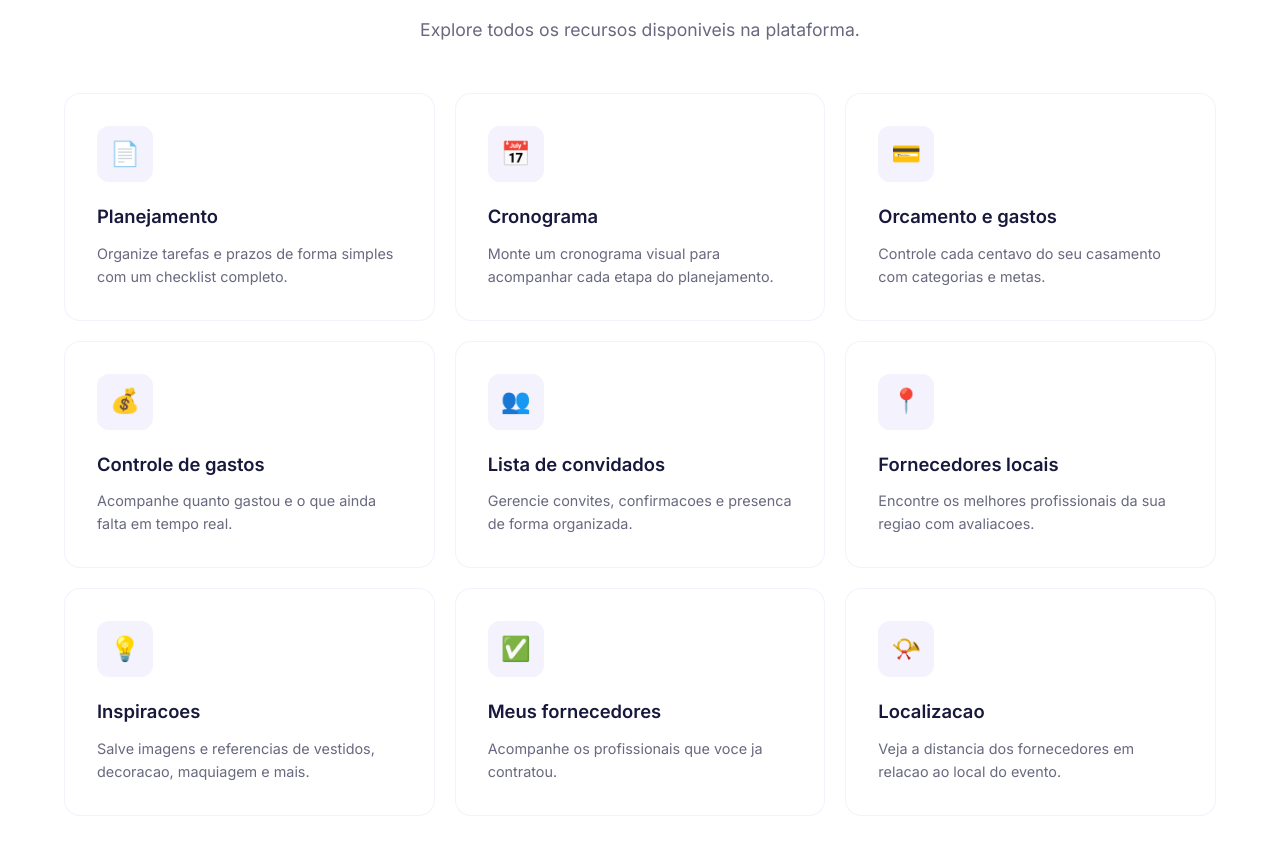
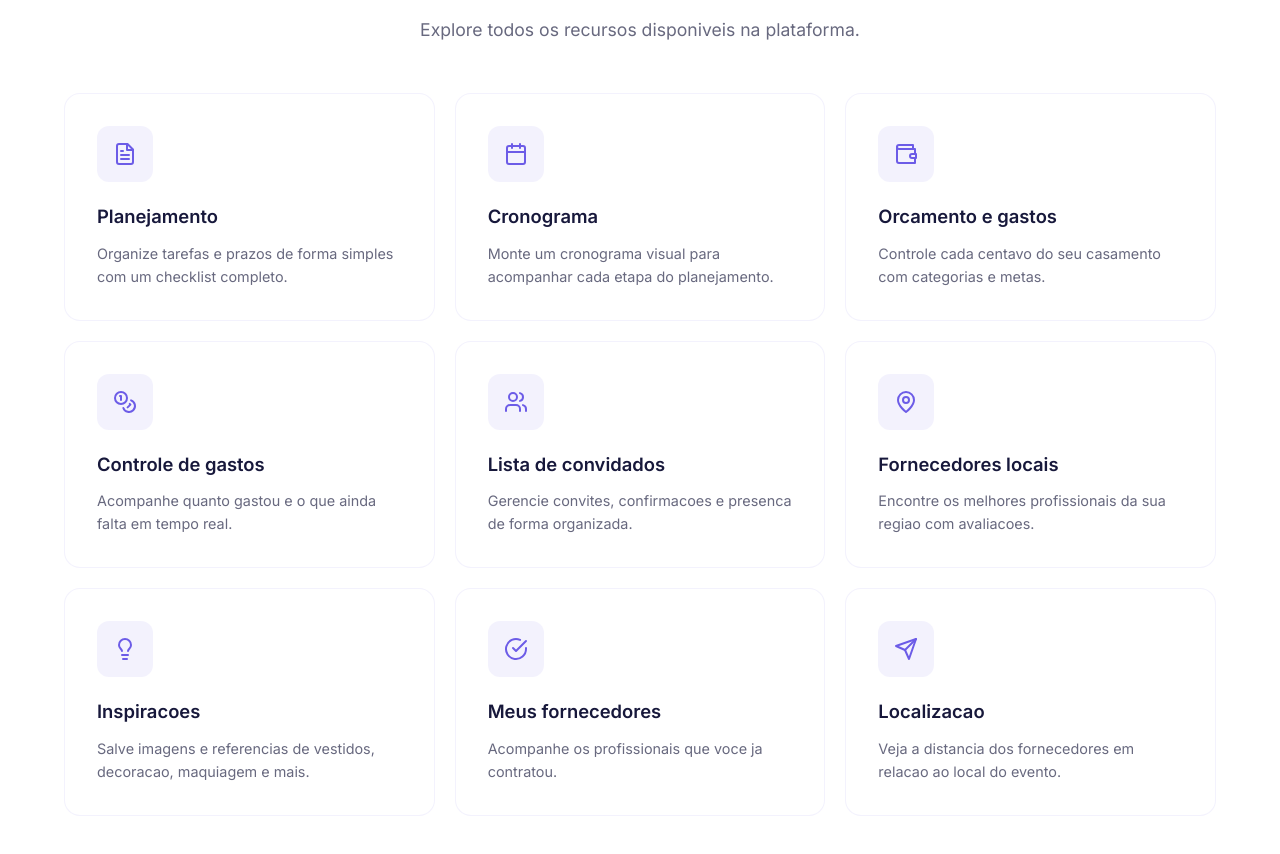
Before and after one commit to gabizdini/EnlaceWedding, a React (Vite) app: page /recursos in a window 1280 px wide. Shown: the part 552-1406 px from the top of the page. Built offline with nearby package versions, Linux system fonts and the light colour scheme.

Commit message:
feat: imagem página de inicio e troca de icones

```diff
--- a/src/components/BenefitCard/BenefitCard.css
+++ b/src/components/BenefitCard/BenefitCard.css
@@ -18,8 +18,13 @@
 }
 
 .benefit-icon {
-  font-size: 1.8rem;
   margin-bottom: 12px;
+  color: var(--purple);
+}
+
+.benefit-icon svg {
+  width: 28px;
+  height: 28px;
 }
 
 .benefit-title {
--- a/src/components/FeatureCard/FeatureCard.css
+++ b/src/components/FeatureCard/FeatureCard.css
@@ -21,7 +21,12 @@
   background: rgba(108, 92, 231, 0.08);
   border-radius: var(--radius-md);
   margin-bottom: 20px;
-  font-size: 1.5rem;
+  color: var(--purple);
+}
+
+.feature-icon svg {
+  width: 24px;
+  height: 24px;
 }
 
 .feature-title {
--- /dev/null
+++ b/src/components/Icons.jsx
@@ -0,0 +1,126 @@
+function MapPin({ className }) {
+  return (
+    <svg className={className} width="24" height="24" viewBox="0 0 24 24" fill="none" stroke="currentColor" strokeWidth="2" strokeLinecap="round" strokeLinejoin="round">
+      <path d="M20 10c0 6-8 12-8 12s-8-6-8-12a8 8 0 0 1 16 0Z"/>
+      <circle cx="12" cy="10" r="3"/>
+    </svg>
+  )
+}
+
+function ClipboardList({ className }) {
+  return (
+    <svg className={className} width="24" height="24" viewBox="0 0 24 24" fill="none" stroke="currentColor" strokeWidth="2" strokeLinecap="round" strokeLinejoin="round">
+      <rect width="8" height="4" x="8" y="2" rx="1" ry="1"/>
+      <path d="M16 4h2a2 2 0 0 1 2 2v14a2 2 0 0 1-2 2H6a2 2 0 0 1-2-2V6a2 2 0 0 1 2-2h2"/>
+      <path d="M12 11h4"/>
+      <path d="M12 16h4"/>
+      <path d="M8 11h.01"/>
+      <path d="M8 16h.01"/>
+    </svg>
+  )
+}
+
+function Coins({ className }) {
+  return (
+    <svg className={className} width="24" height="24" viewBox="0 0 24 24" fill="none" stroke="currentColor" strokeWidth="2" strokeLinecap="round" strokeLinejoin="round">
+      <circle cx="8" cy="8" r="6"/>
+      <path d="M18.09 10.37A6 6 0 1 1 10.34 18"/>
+      <path d="M7 6h1v4"/>
+      <path d="m16.71 13.88.7.71-2.82 2.82"/>
+    </svg>
+  )
+}
+
+function Lightbulb({ className }) {
+  return (
+    <svg className={className} width="24" height="24" viewBox="0 0 24 24" fill="none" stroke="currentColor" strokeWidth="2" strokeLinecap="round" strokeLinejoin="round">
+      <path d="M15 14c.2-1 .7-1.7 1.5-2.5 1-.9 1.5-2.2 1.5-3.5A6 6 0 0 0 6 8c0 1 .2 2.2 1.5 3.5.7.7 1.3 1.5 1.5 2.5"/>
+      <path d="M9 18h6"/>
+      <path d="M10 22h4"/>
+    </svg>
+  )
+}
+
+function FileText({ className }) {
+  return (
+    <svg className={className} width="24" height="24" viewBox="0 0 24 24" fill="none" stroke="currentColor" strokeWidth="2" strokeLinecap="round" strokeLinejoin="round">
+      <path d="M14.5 2H6a2 2 0 0 0-2 2v16a2 2 0 0 0 2 2h12a2 2 0 0 0 2-2V7.5L14.5 2z"/>
+      <polyline points="14,2 14,8 20,8"/>
+      <line x1="16" x2="8" y1="13" y2="13"/>
+      <line x1="16" x2="8" y1="17" y2="17"/>
+      <line x1="10" x2="8" y1="9" y2="9"/>
+    </svg>
+  )
+}
+
+function Calendar({ className }) {
+  return (
+    <svg className={className} width="24" height="24" viewBox="0 0 24 24" fill="none" stroke="currentColor" strokeWidth="2" strokeLinecap="round" strokeLinejoin="round">
+      <rect width="18" height="18" x="3" y="4" rx="2" ry="2"/>
+      <line x1="16" x2="16" y1="2" y2="6"/>
+      <line x1="8" x2="8" y1="2" y2="6"/>
+      <line x1="3" x2="21" y1="10" y2="10"/>
+    </svg>
+  )
+}
+
+function Wallet({ className }) {
+  return (
+    <svg className={className} width="24" height="24" viewBox="0 0 24 24" fill="none" stroke="currentColor" strokeWidth="2" strokeLinecap="round" strokeLinejoin="round">
+      <path d="M21 12V7H5a2 2 0 0 1 0-4h14v4"/>
+      <path d="M3 5v14a2 2 0 0 0 2 2h16v-5"/>
+      <path d="M18 12a2 2 0 0 0 0 4h4v-4Z"/>
+    </svg>
+  )
+}
+
+function Users({ className }) {
+  return (
+    <svg className={className} width="24" height="24" viewBox="0 0 24 24" fill="none" stroke="currentColor" strokeWidth="2" strokeLinecap="round" strokeLinejoin="round">
+      <path d="M16 21v-2a4 4 0 0 0-4-4H6a4 4 0 0 0-4 4v2"/>
+      <circle cx="9" cy="7" r="4"/>
+      <path d="M22 21v-2a4 4 0 0 0-3-3.87"/>
+      <path d="M16 3.13a4 4 0 0 1 0 7.75"/>
+    </svg>
+  )
+}
+
+function CheckCircle({ className }) {
+  return (
+    <svg className={className} width="24" height="24" viewBox="0 0 24 24" fill="none" stroke="currentColor" strokeWidth="2" strokeLinecap="round" strokeLinejoin="round">
+      <path d="M22 11.08V12a10 10 0 1 1-5.93-9.14"/>
+      <polyline points="22,4 12,14.01 9,11.01"/>
+    </svg>
+  )
+}
+
+function Send({ className }) {
+  return (
+    <svg className={className} width="24" height="24" viewBox="0 0 24 24" fill="none" stroke="currentColor" strokeWidth="2" strokeLinecap="round" strokeLinejoin="round">
+      <line x1="22" x2="11" y1="2" y2="13"/>
+      <polygon points="22,2 15,22 11,13 2,9"/>
+    </svg>
+  )
+}
+
+function Star({ className }) {
+  return (
+    <svg className={className} width="24" height="24" viewBox="0 0 24 24" fill="currentColor" stroke="currentColor" strokeWidth="1">
+      <polygon points="12,2 15.09,8.26 22,9.27 17,14.14 18.18,21.02 12,17.77 5.82,21.02 7,14.14 2,9.27 8.91,8.26"/>
+    </svg>
+  )
+}
+
+export {
+  MapPin,
+  ClipboardList,
+  Coins,
+  Lightbulb,
+  FileText,
+  Calendar,
+  Wallet,
+  Users,
+  CheckCircle,
+  Send,
+  Star,
+}
--- a/src/components/VendorCard/VendorCard.css
+++ b/src/components/VendorCard/VendorCard.css
@@ -59,4 +59,13 @@
 .vendor-distance {
   font-size: 0.78rem;
   color: var(--text-secondary);
+  display: flex;
+  align-items: center;
+  gap: 3px;
 }
+
+.star-icon {
+  width: 12px;
+  height: 12px;
+  color: #F59E0B;
+}
--- a/src/components/VendorCard/VendorCard.jsx
+++ b/src/components/VendorCard/VendorCard.jsx
@@ -1,3 +1,4 @@
+import { Star } from '../Icons'
 import './VendorCard.css'
 
 function VendorCard({ name, category, rating, distance }) {
@@ -10,7 +11,9 @@ function VendorCard({ name, category, rating, distance }) {
         <h4 className="vendor-name">{name}</h4>
         <span className="vendor-category">{category}</span>
         <div className="vendor-meta">
-          <span className="vendor-rating">{rating}</span>
+          <span className="vendor-rating">
+            <Star className="star-icon" /> {rating}
+          </span>
           <span className="vendor-distance">{distance}</span>
         </div>
       </div>
--- a/src/pages/Fornecedores/Fornecedores.jsx
+++ b/src/pages/Fornecedores/Fornecedores.jsx
@@ -5,10 +5,10 @@ import CTA from '../../components/CTA/CTA'
 import './Fornecedores.css'
 
 const vendors = [
-  { name: 'Ana Fotografia', category: 'Fotografo', rating: '\u2B50 4.9', distance: '2.3 km' },
-  { name: 'Bella Maquiagem', category: 'Maquiadora', rating: '\u2B50 4.8', distance: '1.5 km' },
-  { name: 'Decor Eventos', category: 'Decorador', rating: '\u2B50 4.7', distance: '3.1 km' },
-  { name: 'Sabor & Arte', category: 'Buffet', rating: '\u2B50 4.9', distance: '4.0 km' },
+  { name: 'Ana Fotografia', category: 'Fotografo', rating: '4.9', distance: '2.3 km' },
+  { name: 'Bella Maquiagem', category: 'Maquiadora', rating: '4.8', distance: '1.5 km' },
+  { name: 'Decor Eventos', category: 'Decorador', rating: '4.7', distance: '3.1 km' },
+  { name: 'Sabor & Arte', category: 'Buffet', rating: '4.9', distance: '4.0 km' },
 ]
 
 function Fornecedores() {
@@ -98,7 +98,7 @@ function Fornecedores() {
                   <div>
                     <strong>Rafael Buffet</strong>
                     <span className="preview-cat">Buffet</span>
-                    <span className="preview-rating">\u2B50 4.8 \u2022 5.2 km</span>
+                    <span className="preview-rating">4.8 \u2022 5.2 km</span>
                   </div>
                 </div>
                 <div className="supplier-preview-card">
@@ -108,7 +108,7 @@ function Fornecedores() {
                   <div>
                     <strong>Clara Flores</strong>
                     <span className="preview-cat">Decoracao</span>
-                    <span className="preview-rating">\u2B50 4.9 \u2022 1.8 km</span>
+                    <span className="preview-rating">4.9 \u2022 1.8 km</span>
                   </div>
                 </div>
               </div>
--- a/src/pages/Recursos/Recursos.jsx
+++ b/src/pages/Recursos/Recursos.jsx
@@ -1,18 +1,19 @@
 import SectionTitle from '../../components/SectionTitle/SectionTitle'
 import FeatureCard from '../../components/FeatureCard/FeatureCard'
+import { FileText, Calendar, Wallet, Coins, Users, MapPin, Lightbulb, CheckCircle, Send } from '../../components/Icons'
 import CTA from '../../components/CTA/CTA'
 import './Recursos.css'
 
 const resources = [
-  { icon: '\uD83D\uDCC4', title: 'Planejamento', description: 'Organize tarefas e prazos de forma simples com um checklist completo.' },
-  { icon: '\uD83D\uDCC5', title: 'Cronograma', description: 'Monte um cronograma visual para acompanhar cada etapa do planejamento.' },
-  { icon: '\uD83D\uDCB3', title: 'Orcamento e gastos', description: 'Controle cada centavo do seu casamento com categorias e metas.' },
-  { icon: '\uD83D\uDCB0', title: 'Controle de gastos', description: 'Acompanhe quanto gastou e o que ainda falta em tempo real.' },
-  { icon: '\uD83D\uDC65', title: 'Lista de convidados', description: 'Gerencie convites, confirmacoes e presenca de forma organizada.' },
-  { icon: '\uD83D\uDCCD', title: 'Fornecedores locais', description: 'Encontre os melhores profissionais da sua regiao com avaliacoes.' },
-  { icon: '\uD83D\uDCA1', title: 'Inspiracoes', description: 'Salve imagens e referencias de vestidos, decoracao, maquiagem e mais.' },
-  { icon: '\u2705', title: 'Meus fornecedores', description: 'Acompanhe os profissionais que voce ja contratou.' },
-  { icon: '\uD83D\uDCEF', title: 'Localizacao', description: 'Veja a distancia dos fornecedores em relacao ao local do evento.' },
+  { icon: <FileText />, title: 'Planejamento', description: 'Organize tarefas e prazos de forma simples com um checklist completo.' },
+  { icon: <Calendar />, title: 'Cronograma', description: 'Monte um cronograma visual para acompanhar cada etapa do planejamento.' },
+  { icon: <Wallet />, title: 'Orcamento e gastos', description: 'Controle cada centavo do seu casamento com categorias e metas.' },
+  { icon: <Coins />, title: 'Controle de gastos', description: 'Acompanhe quanto gastou e o que ainda falta em tempo real.' },
+  { icon: <Users />, title: 'Lista de convidados', description: 'Gerencie convites, confirmacoes e presenca de forma organizada.' },
+  { icon: <MapPin />, title: 'Fornecedores locais', description: 'Encontre os melhores profissionais da sua regiao com avaliacoes.' },
+  { icon: <Lightbulb />, title: 'Inspiracoes', description: 'Salve imagens e referencias de vestidos, decoracao, maquiagem e mais.' },
+  { icon: <CheckCircle />, title: 'Meus fornecedores', description: 'Acompanhe os profissionais que voce ja contratou.' },
+  { icon: <Send />, title: 'Localizacao', description: 'Veja a distancia dos fornecedores em relacao ao local do evento.' },
 ]
 
 function Recursos() {
```
Also changed, not shown: src/pages/Home/Home.css (+42 -56 lines), src/pages/Home/Home.jsx (+13 -31 lines), 1 other file (tests, documents, lock files or other folders).
